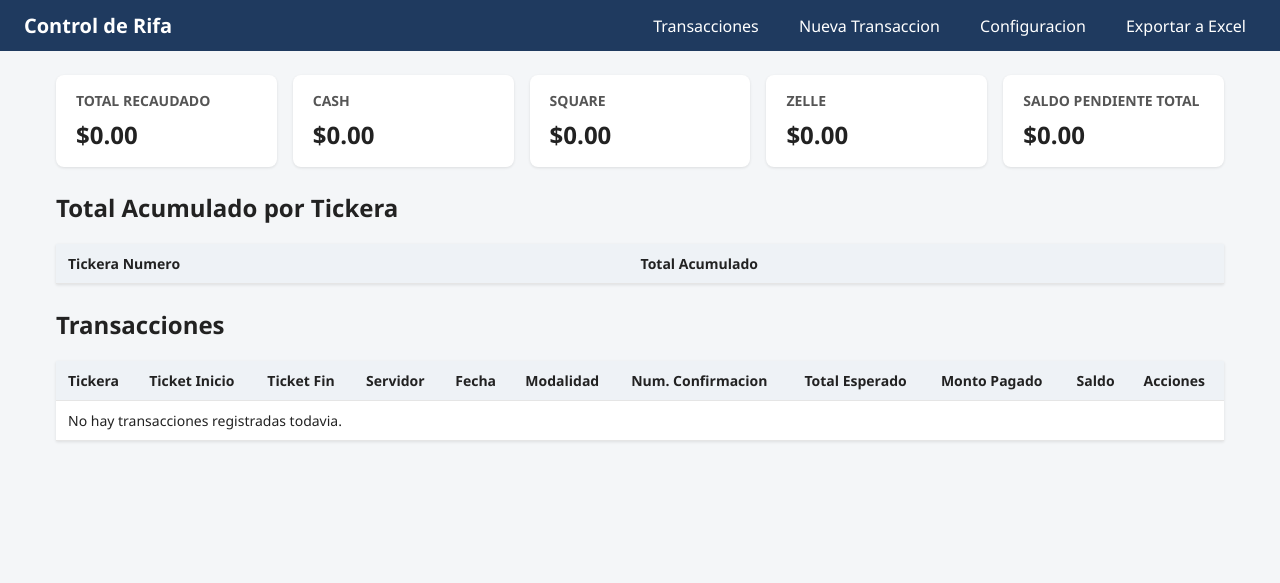
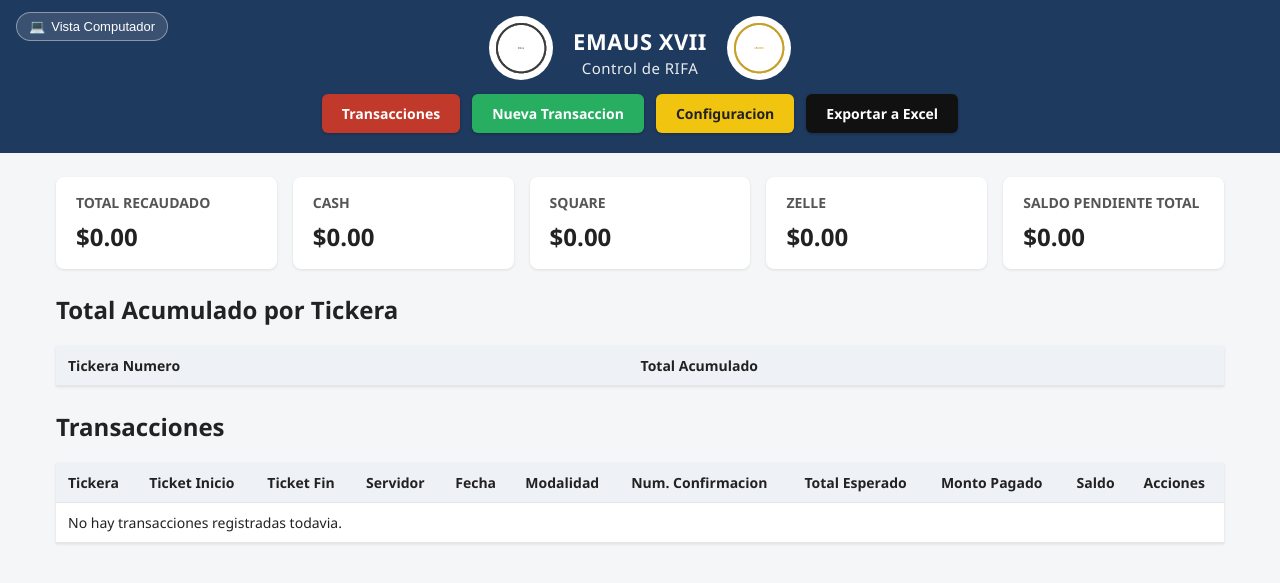
Before and after one commit to edmartin-GIT/Rifa-app, a Flask app: page / in a window 1280 px wide. Shown: the top 583 px of the page. Run offline with Flask 3, Linux system fonts and the light colour scheme; data comes from the database, SQL or seed files in the repository; data that the repository does not hold is empty.

Commit message:
Rediseña el header: logos, franja azul con titulo EMAUS XVII, botones de colores y toggle de vista
- Logos Guadalupe (izquierda) y Emaus (derecha) alrededor del titulo "EMAUS XVII - Control de RIFA" (placeholders temporales hasta recibir los archivos definitivos).
- La navegacion pasa a 4 botones de colores: Transacciones (rojo), Nueva Transaccion (verde), Configuracion (amarillo/texto negro), Exportar a Excel (negro/texto blanco).
- Boton de alternar vista Computador/Movil en la esquina superior izquierda, persistente via localStorage, que fuerza el layout independientemente del dispositivo real.

Co-Authored-By: Claude Sonnet 5 <noreply@anthropic.com>

```diff
--- a/static/style.css
+++ b/static/style.css
@@ -6,22 +6,115 @@ body {
     color: #222;
 }
 .topbar {
+    position: relative;
     background: #1f3a5f;
     color: white;
-    padding: 12px 24px;
+    padding: 16px 24px 20px;
+    display: flex;
+    flex-direction: column;
+    align-items: center;
+    gap: 14px;
+}
+
+.view-toggle-btn {
+    position: absolute;
+    top: 12px;
+    left: 16px;
+    background: rgba(255, 255, 255, 0.12);
+    color: white;
+    border: 1px solid rgba(255, 255, 255, 0.4);
+    border-radius: 20px;
+    padding: 6px 12px;
+    font-size: 13px;
+    cursor: pointer;
     display: flex;
     align-items: center;
-    justify-content: space-between;
+    gap: 6px;
+}
+.view-toggle-btn:hover { background: rgba(255, 255, 255, 0.25); }
+
+.topbar-brand {
+    display: flex;
+    align-items: center;
+    justify-content: center;
+    gap: 20px;
     flex-wrap: wrap;
+    width: 100%;
 }
-.topbar h1 { margin: 0; font-size: 20px; }
-.topbar a { color: white; text-decoration: none; }
-.topbar nav a {
-    margin-left: 16px;
-    padding: 6px 10px;
-    border-radius: 4px;
+.logo {
+    height: 64px;
+    width: 64px;
+    object-fit: contain;
+    border-radius: 50%;
+    background: white;
+    padding: 4px;
 }
-.topbar nav a:hover { background: rgba(255,255,255,0.15); }
+.topbar-title {
+    margin: 0;
+    text-align: center;
+    line-height: 1.3;
+}
+.topbar-title a {
+    color: white;
+    text-decoration: none;
+    font-size: 22px;
+    font-weight: 700;
+    letter-spacing: 0.5px;
+}
+.topbar-title span {
+    display: block;
+    font-size: 15px;
+    font-weight: 400;
+    opacity: 0.9;
+}
+
+.nav-buttons {
+    display: flex;
+    gap: 12px;
+    flex-wrap: wrap;
+    justify-content: center;
+}
+.nav-btn {
+    text-decoration: none;
+    font-weight: 600;
+    padding: 10px 20px;
+    border-radius: 6px;
+    font-size: 14px;
+    box-shadow: 0 1px 3px rgba(0,0,0,0.25);
+}
+.btn-rojo { background: #c0392b; color: white; }
+.btn-rojo:hover { background: #a5311f; }
+.btn-verde { background: #27ae60; color: white; }
+.btn-verde:hover { background: #219150; }
+.btn-amarillo { background: #f1c40f; color: #222; }
+.btn-amarillo:hover { background: #d4ac0d; }
+.btn-negro { background: #111111; color: white; }
+.btn-negro:hover { background: #333333; }
+
+/* Vista forzada: Computador vs Movil (independiente del tamano real de pantalla) */
+html.vista-movil .container { max-width: 480px; }
+html.vista-movil .nav-buttons { flex-direction: column; width: 100%; }
+html.vista-movil .nav-btn { text-align: center; }
+html.vista-movil .topbar-brand { gap: 10px; }
+html.vista-movil .logo { height: 44px; width: 44px; }
+html.vista-movil .topbar-title a { font-size: 17px; }
+html.vista-movil .topbar-title span { font-size: 12px; }
+html.vista-movil .resumen { flex-direction: column; }
+html.vista-movil table, html.vista-movil thead, html.vista-movil tbody, html.vista-movil th, html.vista-movil td, html.vista-movil tr {
+    display: block;
+}
+html.vista-movil thead { display: none; }
+html.vista-movil tr { margin-bottom: 12px; border: 1px solid #e5e5e5; border-radius: 6px; padding: 8px; }
+html.vista-movil td { border: none; padding: 4px 6px; }
+html.vista-movil td::before {
+    content: attr(data-label);
+    font-weight: 600;
+    display: inline-block;
+    min-width: 130px;
+    color: #555;
+}
+
+html.vista-computador .container { max-width: 1200px; }
 
 .container { max-width: 1200px; margin: 24px auto; padding: 0 16px; }
 
--- a/templates/base.html
+++ b/templates/base.html
@@ -8,12 +8,21 @@
 </head>
 <body>
     <header class="topbar">
-        <h1><a href="{{ url_for('index') }}">Control de Rifa</a></h1>
-        <nav>
-            <a href="{{ url_for('index') }}">Transacciones</a>
-            <a href="{{ url_for('nueva_transaccion') }}">Nueva Transaccion</a>
-            <a href="{{ url_for('configuracion') }}">Configuracion</a>
-            <a href="{{ url_for('exportar_excel') }}">Exportar a Excel</a>
+        <button type="button" id="view-toggle" class="view-toggle-btn" title="Cambiar vista Computador / Movil">
+            <span id="view-toggle-icon">💻</span> <span id="view-toggle-label">Vista Computador</span>
+        </button>
+
+        <div class="topbar-brand">
+            <img src="{{ url_for('static', filename='img/guadalupe.png') }}" alt="Our Lady of Guadalupe Catholic Church" class="logo logo-left">
+            <h1 class="topbar-title"><a href="{{ url_for('index') }}">EMAUS XVII<br><span>Control de RIFA</span></a></h1>
+            <img src="{{ url_for('static', filename='img/emaus.png') }}" alt="Emaus" class="logo logo-right">
+        </div>
+
+        <nav class="nav-buttons">
+            <a class="nav-btn btn-rojo" href="{{ url_for('index') }}">Transacciones</a>
+            <a class="nav-btn btn-verde" href="{{ url_for('nueva_transaccion') }}">Nueva Transaccion</a>
+            <a class="nav-btn btn-amarillo" href="{{ url_for('configuracion') }}">Configuracion</a>
+            <a class="nav-btn btn-negro" href="{{ url_for('exportar_excel') }}">Exportar a Excel</a>
         </nav>
     </header>
 
@@ -30,5 +39,30 @@
 
         {% block content %}{% endblock %}
     </main>
+
+    <script>
+        (function () {
+            const toggleBtn = document.getElementById('view-toggle');
+            const icon = document.getElementById('view-toggle-icon');
+            const label = document.getElementById('view-toggle-label');
+            const root = document.documentElement;
+
+            function aplicarVista(vista) {
+                root.classList.remove('vista-movil', 'vista-computador');
+                root.classList.add(vista === 'movil' ? 'vista-movil' : 'vista-computador');
+                icon.textContent = vista === 'movil' ? '📱' : '💻';
+                label.textContent = vista === 'movil' ? 'Vista Movil' : 'Vista Computador';
+                localStorage.setItem('rifa_vista', vista);
+            }
+
+            const vistaGuardada = localStorage.getItem('rifa_vista') || 'computador';
+            aplicarVista(vistaGuardada);
+
+            toggleBtn.addEventListener('click', function () {
+                const actual = root.classList.contains('vista-movil') ? 'movil' : 'computador';
+                aplicarVista(actual === 'movil' ? 'computador' : 'movil');
+            });
+        })();
+    </script>
 </body>
 </html>
```
Also changed, not shown: templates/index.html (+12 -12 lines), static/img/emaus.png (added), static/img/guadalupe.png (added).
